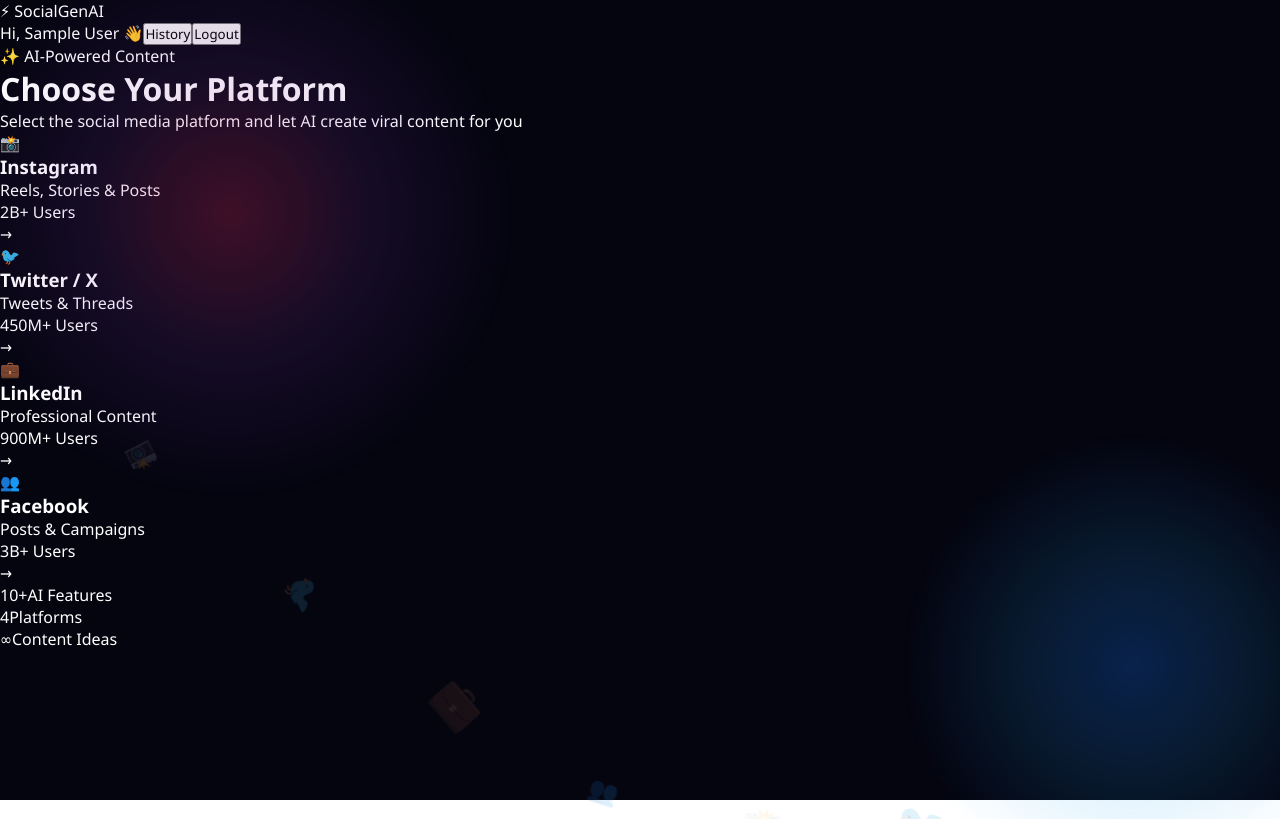
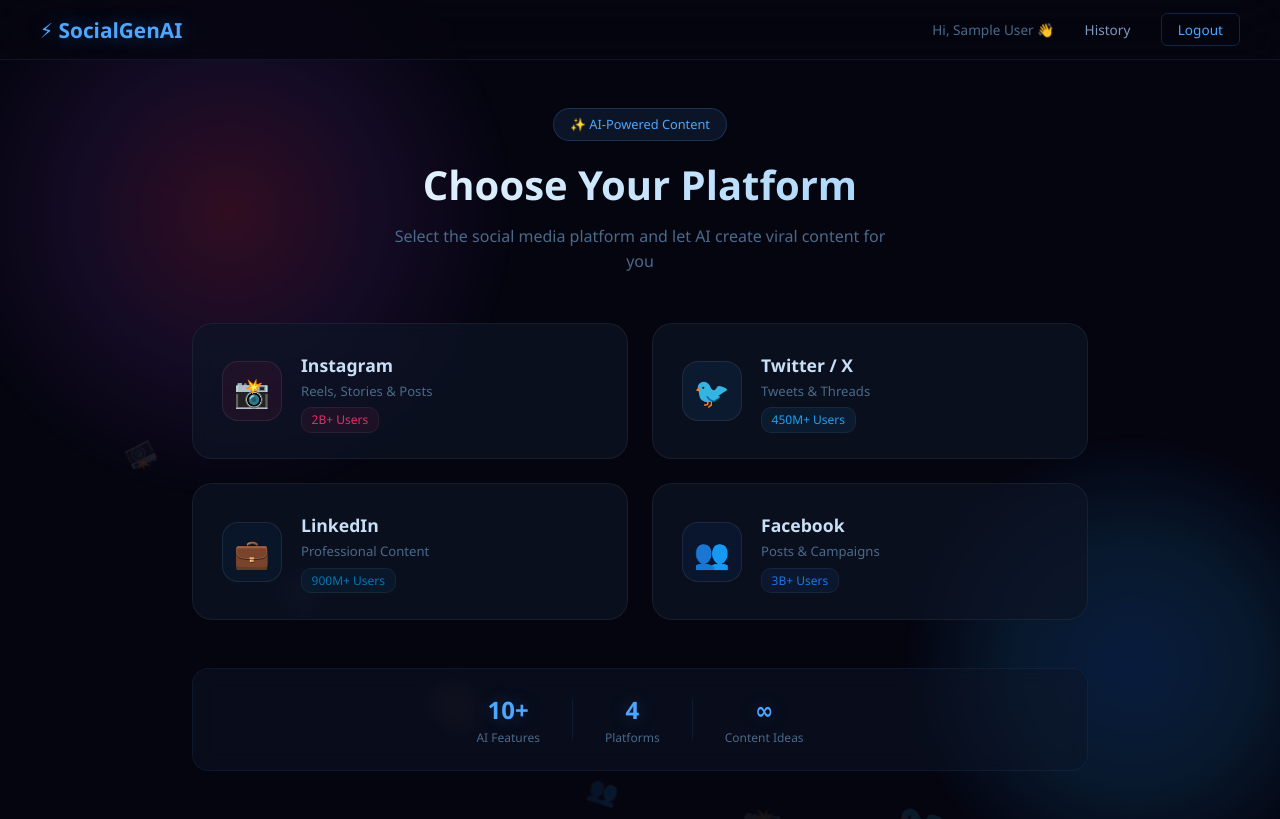
Before and after one commit to HARISHBABU-S385/SocialGenAI, a React (Create React App) app in the folder client/client/: page / in a window 1280 px wide. Built offline with nearby package versions, Linux system fonts and the light colour scheme; sample sign-in values are in the browser's storage.

Commit message:
Animated floating icons background

```diff
--- a/client/client/src/pages/PlatformSelect.css
+++ b/client/client/src/pages/PlatformSelect.css
@@ -5,25 +5,28 @@
   overflow: hidden;
 }
 
-/* Floating animated orbs */
 .platform-page::before {
   content: '';
   position: fixed;
   width: 500px; height: 500px;
-  background: radial-gradient(circle, #e1306c44, #833ab422, transparent 70%);
+  background: radial-gradient(circle, #e1306c33, #833ab422, transparent 70%);
   top: -100px; left: -100px;
   border-radius: 50%;
   animation: orb1 8s ease-in-out infinite alternate;
+  pointer-events: none;
+  z-index: 0;
 }
 
 .platform-page::after {
   content: '';
   position: fixed;
   width: 400px; height: 400px;
-  background: radial-gradient(circle, #1877f244, #1da1f222, transparent 70%);
+  background: radial-gradient(circle, #1877f233, #1da1f222, transparent 70%);
   bottom: -100px; right: -100px;
   border-radius: 50%;
   animation: orb2 10s ease-in-out infinite alternate;
+  pointer-events: none;
+  z-index: 0;
 }
 
 @keyframes orb1 {
@@ -34,7 +37,9 @@
 @keyframes orb2 {
   0% { transform: translate(0,0) scale(1); }
   100% { transform: translate(-80px,-60px) scale(1.3); }
-}.floating-icons {
+}
+
+.floating-icons {
   position: fixed;
   width: 100%; height: 100%;
   top: 0; left: 0;
@@ -47,13 +52,271 @@
   left: var(--x);
   bottom: -50px;
   font-size: var(--size);
-  opacity: 0.15;
+  opacity: 0.12;
   animation: floatUp 12s var(--delay) ease-in-out infinite;
 }
 
 @keyframes floatUp {
   0% { transform: translateY(0) rotate(0deg); opacity: 0; }
-  10% { opacity: 0.15; }
-  90% { opacity: 0.15; }
+  10% { opacity: 0.12; }
+  90% { opacity: 0.12; }
   100% { transform: translateY(-110vh) rotate(360deg); opacity: 0; }
 }
+
+.ps-navbar {
+  padding: 0 2.5rem;
+  height: 60px;
+  display: flex;
+  align-items: center;
+  justify-content: space-between;
+  background: rgba(5, 5, 16, 0.8);
+  backdrop-filter: blur(20px);
+  border-bottom: 1px solid rgba(77, 166, 255, 0.1);
+  position: sticky;
+  top: 0;
+  z-index: 100;
+}
+
+.ps-brand {
+  font-size: 1.3rem;
+  font-weight: 700;
+  color: #4da6ff;
+  text-shadow: 0 0 20px rgba(77,166,255,0.4);
+}
+
+.ps-nav-links {
+  display: flex;
+  align-items: center;
+  gap: 1rem;
+}
+
+.ps-user { font-size: 0.85rem; color: #4a6a8a; }
+
+.ps-nav-btn {
+  font-size: 0.85rem;
+  color: #7a9abf;
+  background: transparent;
+  border: none;
+  cursor: pointer;
+  padding: 0.4rem 0.9rem;
+  border-radius: 6px;
+  transition: all 0.2s;
+}
+
+.ps-nav-btn:hover { color: #4da6ff; background: rgba(77,166,255,0.05); }
+
+.ps-logout-btn {
+  font-size: 0.85rem;
+  color: #4da6ff;
+  background: transparent;
+  border: 1px solid rgba(77,166,255,0.2);
+  cursor: pointer;
+  padding: 0.4rem 1rem;
+  border-radius: 6px;
+  transition: all 0.2s;
+}
+
+.ps-logout-btn:hover { background: rgba(77,166,255,0.1); }
+
+.platform-container {
+  max-width: 960px;
+  margin: 0 auto;
+  padding: 3rem 2rem;
+  position: relative;
+  z-index: 1;
+}
+
+.platform-header {
+  text-align: center;
+  margin-bottom: 3rem;
+}
+
+.header-badge {
+  display: inline-block;
+  font-size: 0.8rem;
+  color: #4da6ff;
+  background: rgba(77,166,255,0.1);
+  border: 1px solid rgba(77,166,255,0.2);
+  padding: 0.4rem 1rem;
+  border-radius: 20px;
+  margin-bottom: 1rem;
+}
+
+.platform-header h1 {
+  font-size: 2.5rem;
+  font-weight: 600;
+  color: #ffffff;
+  margin-bottom: 0.75rem;
+  background: linear-gradient(135deg, #ffffff, #90caf9);
+  -webkit-background-clip: text;
+  -webkit-text-fill-color: transparent;
+}
+
+.platform-header p {
+  color: #4a6a8a;
+  font-size: 1rem;
+  max-width: 500px;
+  margin: 0 auto;
+  line-height: 1.6;
+}
+
+.platform-grid {
+  display: grid;
+  grid-template-columns: repeat(2, 1fr);
+  gap: 1.5rem;
+  margin-bottom: 3rem;
+}
+
+.platform-card {
+  position: relative;
+  border-radius: 20px;
+  padding: 1.8rem;
+  cursor: pointer;
+  transition: all 0.4s cubic-bezier(0.4, 0, 0.2, 1);
+  background: rgba(13, 21, 38, 0.7);
+  border: 1px solid rgba(255,255,255,0.06);
+  overflow: hidden;
+  backdrop-filter: blur(10px);
+}
+
+.platform-card:hover {
+  transform: translateY(-8px) scale(1.02);
+  border-color: var(--platform-color);
+  background: var(--platform-bg);
+  box-shadow: 0 20px 60px rgba(0,0,0,0.4), 0 0 40px var(--platform-glow);
+}
+
+.card-glow {
+  position: absolute;
+  top: -50%; left: -50%;
+  width: 200%; height: 200%;
+  background: radial-gradient(circle at center, var(--platform-glow) 0%, transparent 60%);
+  opacity: 0;
+  transition: opacity 0.4s ease;
+  pointer-events: none;
+}
+
+.platform-card:hover .card-glow { opacity: 0.15; }
+
+.card-shine {
+  position: absolute;
+  top: 0; left: -100%;
+  width: 60%; height: 100%;
+  background: linear-gradient(90deg, transparent, rgba(255,255,255,0.04), transparent);
+  transition: left 0.6s ease;
+  pointer-events: none;
+}
+
+.platform-card:hover .card-shine { left: 150%; }
+
+.card-inner {
+  display: flex;
+  align-items: center;
+  gap: 1.2rem;
+  position: relative;
+  z-index: 1;
+}
+
+.platform-icon-wrapper { position: relative; flex-shrink: 0; }
+
+.platform-icon-bg {
+  width: 60px; height: 60px;
+  border-radius: 16px;
+  background: var(--platform-bg);
+  border: 1px solid rgba(255,255,255,0.08);
+  transition: all 0.4s ease;
+}
+
+.platform-card:hover .platform-icon-bg {
+  background: var(--platform-gradient);
+  box-shadow: 0 8px 25px var(--platform-glow);
+  transform: rotate(-5deg) scale(1.1);
+}
+
+.platform-icon {
+  position: absolute;
+  top: 50%; left: 50%;
+  transform: translate(-50%, -50%);
+  font-size: 1.8rem;
+  transition: transform 0.4s ease;
+}
+
+.platform-card:hover .platform-icon {
+  transform: translate(-50%, -50%) scale(1.2);
+}
+
+.platform-info { flex: 1; }
+
+.platform-info h3 {
+  font-size: 1.1rem;
+  font-weight: 600;
+  color: #c8dff5;
+  margin-bottom: 0.3rem;
+  transition: color 0.3s;
+}
+
+.platform-card:hover .platform-info h3 { color: #ffffff; }
+
+.platform-info p {
+  font-size: 0.82rem;
+  color: #4a6a8a;
+  margin-bottom: 0.5rem;
+}
+
+.platform-users {
+  font-size: 0.75rem;
+  color: var(--platform-color);
+  background: var(--platform-bg);
+  padding: 0.2rem 0.6rem;
+  border-radius: 10px;
+  border: 1px solid rgba(255,255,255,0.06);
+}
+
+.platform-arrow {
+  font-size: 1.3rem;
+  color: var(--platform-color);
+  opacity: 0;
+  transform: translateX(-10px);
+  transition: all 0.3s ease;
+}
+
+.platform-card:hover .platform-arrow { opacity: 1; transform: translateX(0); }
+
+.platform-footer {
+  display: flex;
+  align-items: center;
+  justify-content: center;
+  gap: 2rem;
+  padding: 1.5rem;
+  background: rgba(13,21,38,0.5);
+  border: 1px solid rgba(77,166,255,0.08);
+  border-radius: 16px;
+  backdrop-filter: blur(10px);
+}
+
+.footer-stat { text-align: center; }
+
+.stat-number {
+  display: block;
+  font-size: 1.5rem;
+  font-weight: 700;
+  color: #4da6ff;
+  text-shadow: 0 0 20px rgba(77,166,255,0.3);
+}
+
+.stat-label {
+  font-size: 0.75rem;
+  color: #4a6a8a;
+  margin-top: 0.2rem;
+  display: block;
+}
+
+.footer-divider {
+  width: 1px; height: 40px;
+  background: rgba(77,166,255,0.1);
+}
+
+@media (max-width: 600px) {
+  .platform-grid { grid-template-columns: 1fr; }
+  .platform-header h1 { font-size: 1.8rem; }
+}
```
